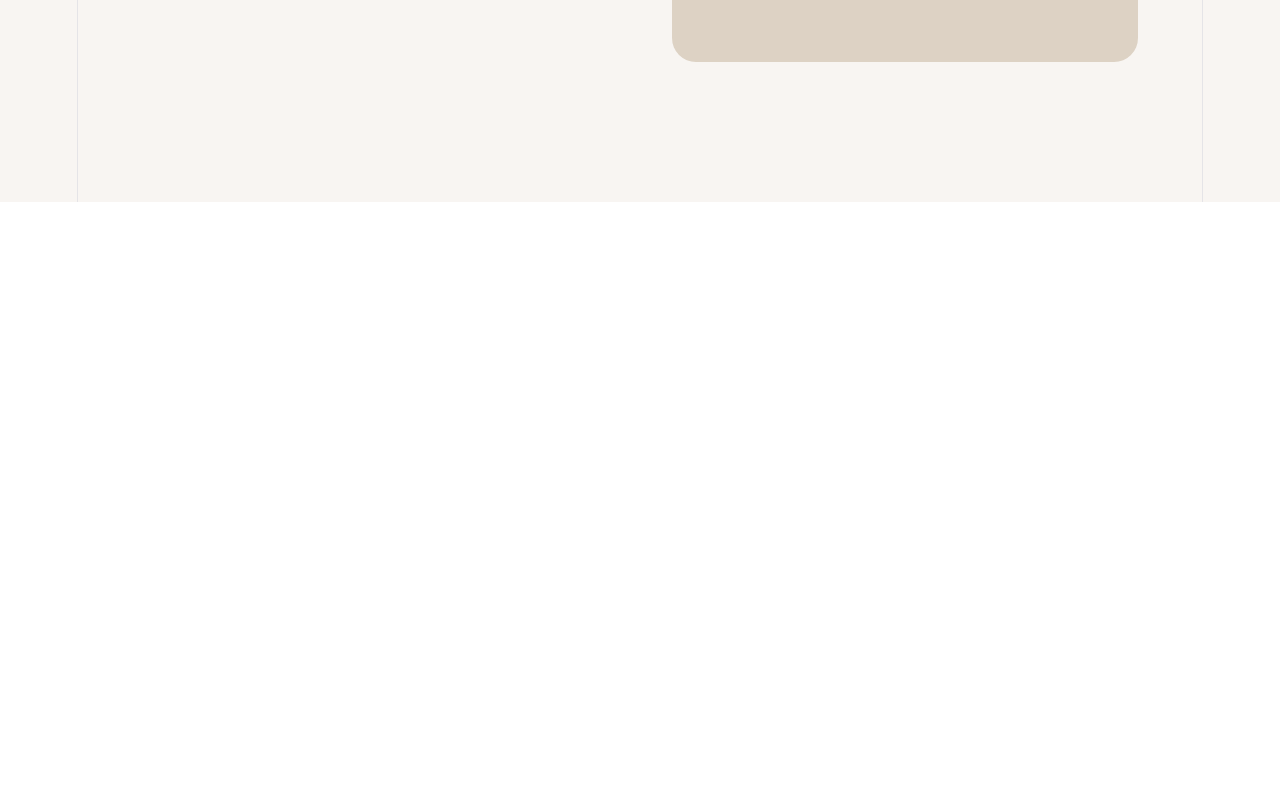
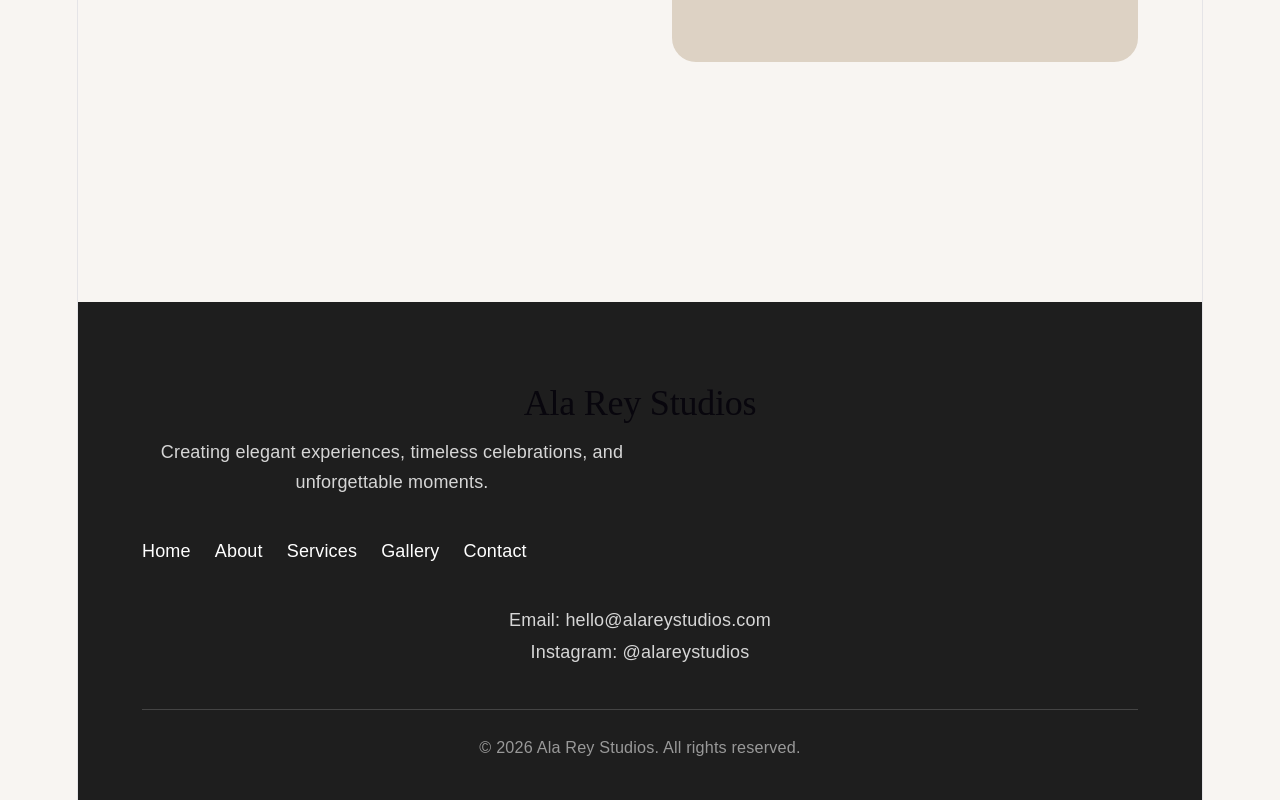
Before and after one commit to ReyesAngelica-FS/2605-WDV359-ReyesAngelica, a React (Vite) app: page / in a window 1280 px wide. Shown: the part 777-1577 px from the top of the page. Before the commit the page ends 979 px from the top, so only its background shows below. Built offline with nearby package versions, Linux system fonts and the light colour scheme.

Commit message:
Add footer to homepage layout

```diff
--- a/src/App.css
+++ b/src/App.css
@@ -142,3 +142,66 @@ body {
   color: #777;
   font-size: 1rem;
 }
+
+/* Footer */
+
+.footer {
+  background: #1e1e1e;
+  color: #ffffff;
+  padding: 80px 64px 40px;
+  margin-top: 100px;
+}
+
+.footer-brand h2 {
+  font-family: "Playfair Display", serif;
+  font-size: 2rem;
+  margin-bottom: 12px;
+}
+
+.footer-brand p {
+  max-width: 500px;
+  line-height: 1.7;
+  color: #d6d6d6;
+  margin-bottom: 40px;
+}
+
+.footer-links {
+  display: flex;
+  gap: 24px;
+  margin-bottom: 40px;
+  flex-wrap: wrap;
+}
+
+.footer-links a {
+  color: #ffffff;
+  text-decoration: none;
+  font-weight: 500;
+}
+
+.footer-links a:hover {
+  color: #b89b72;
+}
+
+.footer-contact {
+  margin-bottom: 40px;
+  color: #d6d6d6;
+  line-height: 1.8;
+}
+
+.footer-bottom {
+  border-top: 1px solid #444;
+  padding-top: 24px;
+  font-size: 0.9rem;
+  color: #999;
+}
+
+@media (max-width: 768px) {
+  .footer {
+    padding: 60px 24px 32px;
+  }
+
+  .footer-links {
+    flex-direction: column;
+    gap: 16px;
+  }
+}
--- a/src/components/Footer.jsx
+++ b/src/components/Footer.jsx
@@ -0,0 +1,31 @@
+function Footer() {
+    return (
+        <footer className="footer">
+            <div className="footer-brand">
+            <h2>Ala Rey Studios</h2>
+            <p>
+                Creating elegant experiences, timeless celebrations, and unforgettable moments.
+            </p>
+            </div>
+
+            <div className="footer-links">
+                <a href="#home">Home</a>
+                <a href="#about">About</a>
+                <a href="#services">Services</a>
+                <a href="#gallery">Gallery</a>
+                <a href="#contact">Contact</a>
+            </div>
+
+            <div className="footer-contact">
+                <p>Email: hello@alareystudios.com</p>
+                <p>Instagram: @alareystudios</p>
+            </div>
+
+            <div className="footer-bottom">
+                <p>© 2026 Ala Rey Studios. All rights reserved.</p>
+            </div>
+        </footer>
+    );
+}
+
+export default Footer;
--- a/src/pages/Home.jsx
+++ b/src/pages/Home.jsx
@@ -1,4 +1,5 @@
 import Navbar from "../components/Navbar";
+import Footer from "../components/Footer";
 
 function Home() {
     return (
@@ -8,9 +9,7 @@ function Home() {
         <main>
             <section className="hero-section">
             <div className="hero-content">
-                        <p className="eyebrow">
-                        Elegant Events • Creative Experiences
-                        </p>
+                <p className="eyebrow">Elegant Events • Creative Experiences</p>
 
                 <h1>Ala Rey Studios</h1>
 
@@ -30,11 +29,11 @@ function Home() {
                 </div>
             </div>
 
-                    <div className="hero-image">
-                        Hero Image Placeholder
-                    </div>
+            <div className="hero-image">Hero Image Placeholder</div>
             </section>
         </main>
+
+        <Footer />
         </>
     );
 }
```
Lines whose indentation alone changed are shown as unchanged.
